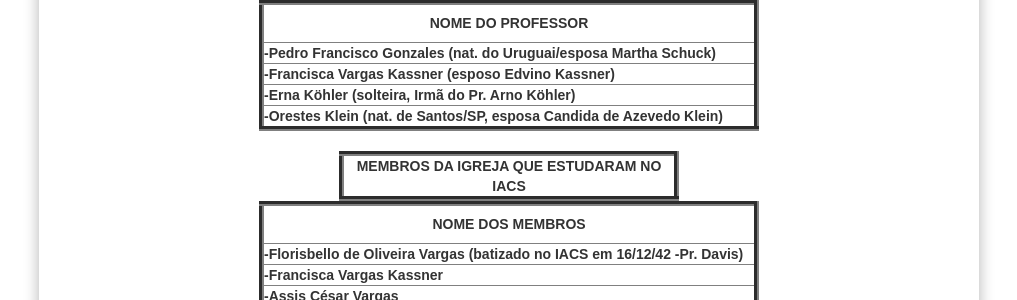
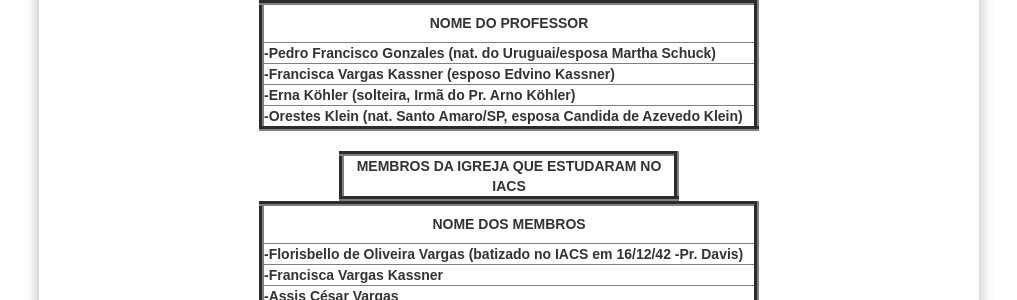
Before and after one commit to claudiovargas1955/claudiovargas1955.github.io, a Jekyll site: the page built from _pages/ensino-da-iasd-bosque.html, in a window 1280 px wide. Shown: the part 938-1238 px from the top of the page, without its empty margins (131-1148 px from the left). Built offline with Jekyll 4.4.1, drawn with Linux system fonts in a browser that asks for light colours; some web fonts are replaced.

Commit message:
Update ensino-da-iasd-bosque.html

```diff
--- a/_pages/ensino-da-iasd-bosque.html
+++ b/_pages/ensino-da-iasd-bosque.html
@@ -153,7 +153,7 @@ tr:hover{
         </tr>
 
         <tr>
-           <td align="left" width="300px"><b>-Orestes Klein (nat. de Santos/SP, esposa Candida de Azevedo Klein)</b></td>
+           <td align="left" width="300px"><b>-Orestes Klein (nat. Santo Amaro/SP, esposa Candida de Azevedo Klein)</b></td>
 
         </tr>
 
```
